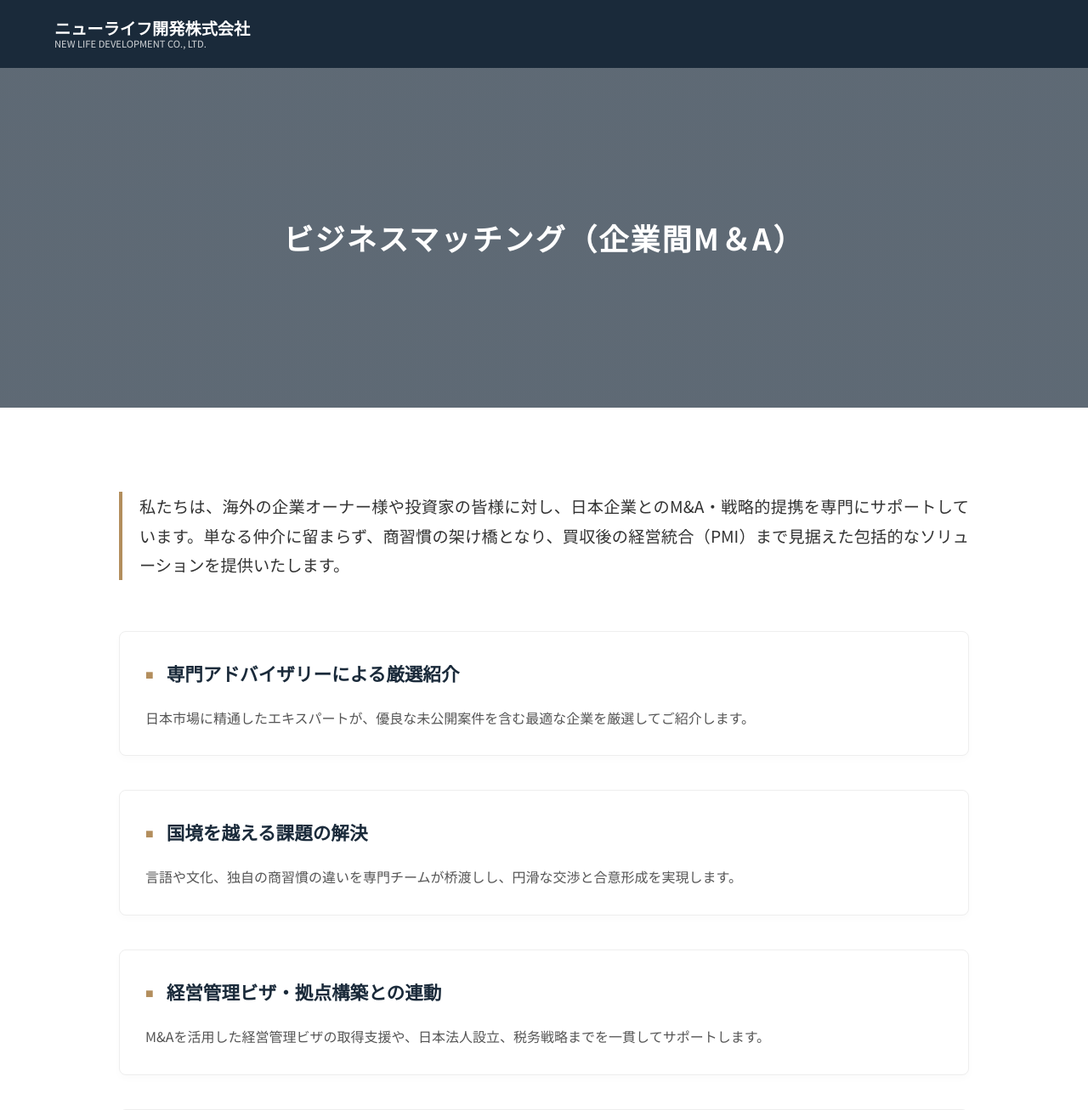
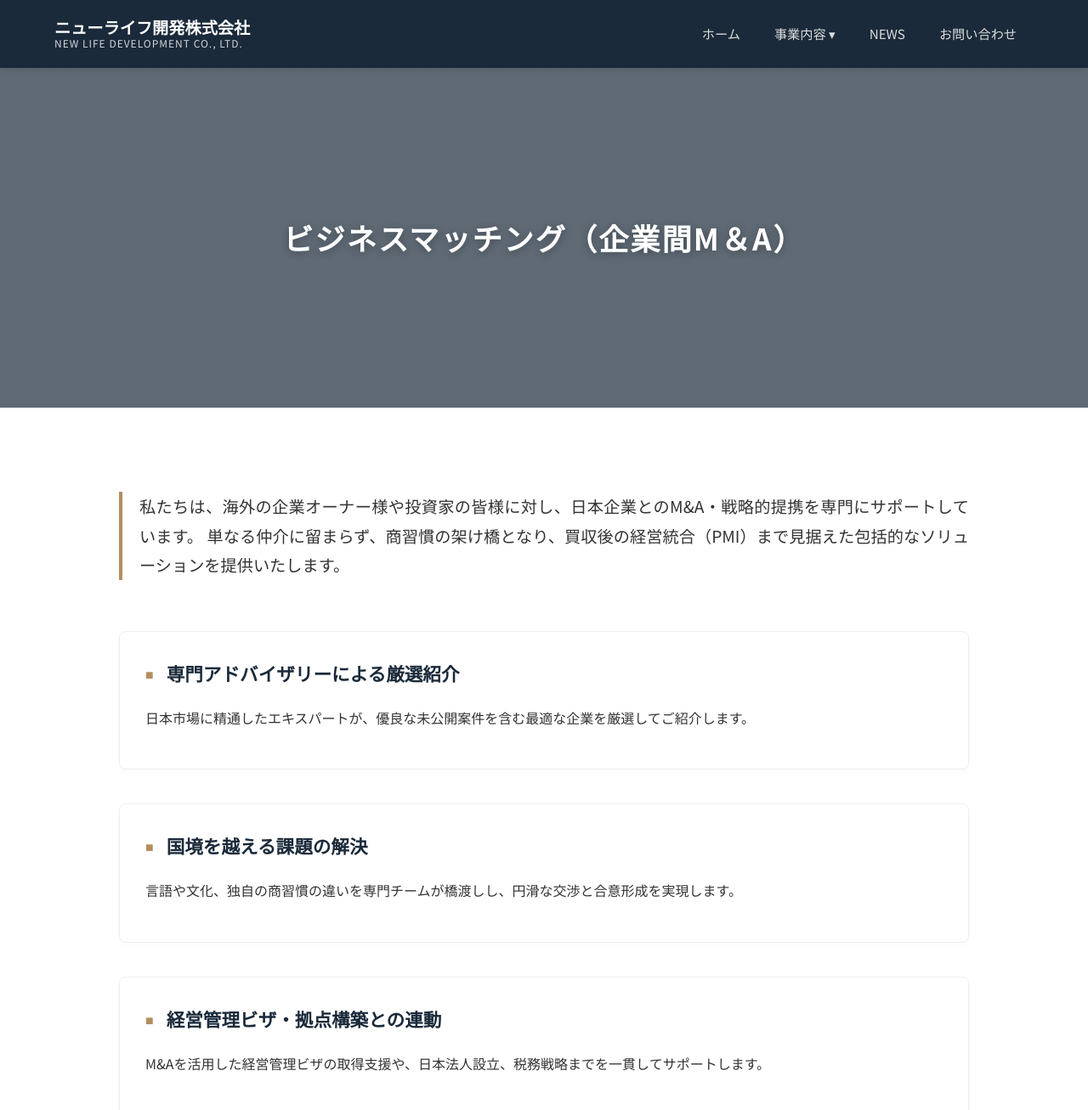
Before and after one commit to yangnan1987/yangnan1987.github.io, a plain HTML site: page service-ma.html in a window 1280 px wide. Shown: the top 1307 px of the page at 85% size. Drawn offline with Linux system fonts and the light colour scheme.

Commit message:
Update service-ma.html

```diff
--- a/service-ma.html
+++ b/service-ma.html
@@ -6,22 +6,37 @@
     <title>ビジネスマッチング（企業間M＆A） - NEW LIFE DEVELOPMENT</title>
     <link href="https://fonts.googleapis.com/css2?family=Noto+Sans+JP:wght@300;400;700&display=swap" rel="stylesheet">
     <style>
-        body, html { margin: 0; padding: 0; font-family: 'Noto Sans JP', sans-serif; color: #333; line-height: 1.8; }
+        body, html { margin: 0; padding: 0; font-family: 'Noto Sans JP', sans-serif; color: #333; line-height: 1.8; scroll-behavior: smooth; }
         a { text-decoration: none; color: inherit; }
+        ul { list-style: none; padding: 0; margin: 0; }
 
         header {
             background-color: #1a2a3a;
             color: white;
             padding: 0 5%;
             height: 80px;
+            position: sticky;
+            top: 0;
+            z-index: 2000;
             display: flex;
             justify-content: space-between;
             align-items: center;
+            box-shadow: 0 2px 10px rgba(0,0,0,0.1);
         }
         .logo-box { text-align: left; line-height: 1.2; }
         .company-name-ja { font-size: 1.2rem; font-weight: 700; }
+        .company-name-en { font-size: 0.75rem; letter-spacing: 1px; opacity: 0.8; }
 
-        /* 子页面 Hero 区域 */
+        nav > ul { display: flex; gap: 0; height: 80px; align-items: center; }
+        nav > ul > li { position: relative; height: 100%; display: flex; align-items: center; }
+        nav > ul > li > a { font-size: 0.95rem; color: #ddd; padding: 0 20px; height: 100%; display: flex; align-items: center; transition: 0.3s; }
+        nav > ul > li:hover > a { color: white; background-color: rgba(255,255,255,0.05); }
+
+        .dropdown { display: none; position: absolute; top: 100%; left: 0; background-color: #1a2a3a; min-width: 260px; box-shadow: 0 8px 16px rgba(0,0,0,0.3); z-index: 3000; }
+        .dropdown li a { display: block; padding: 15px 20px; color: #ccc; border-bottom: 1px solid rgba(255,255,255,0.1); font-size: 0.9rem; }
+        .dropdown li a:hover { background-color: #2c3e50; color: white; padding-left: 25px; }
+        nav > ul > li:hover .dropdown { display: block; }
+
         .sub-hero {
             height: 400px;
             background: linear-gradient(rgba(26, 42, 58, 0.7), rgba(26, 42, 58, 0.7)), url('service-ma-bg.jpg');
@@ -33,7 +48,7 @@
             color: white;
             text-align: center;
         }
-        .sub-hero h1 { font-size: 2.2rem; font-weight: 700; letter-spacing: 2px; }
+        .sub-hero h1 { font-size: 2.2rem; font-weight: 700; letter-spacing: 2px; text-shadow: 0 2px 10px rgba(0,0,0,0.3); }
 
         .container { max-width: 1000px; margin: 0 auto; padding: 80px 5%; }
         .lead-text { font-size: 1.2rem; border-left: 4px solid #b38e5d; padding-left: 20px; margin-bottom: 60px; text-align: justify; }
@@ -41,13 +56,17 @@
         .service-detail-item { margin-bottom: 40px; background: #fff; padding: 30px; border-radius: 8px; border: 1px solid #eee; box-shadow: 0 4px 10px rgba(0,0,0,0.02); }
         .service-detail-item h2 { color: #1a2a3a; font-size: 1.35rem; margin-top: 0; display: flex; align-items: center; }
         .service-detail-item h2::before { content: "■"; margin-right: 15px; color: #b38e5d; font-size: 1rem; }
-        .service-detail-item p { margin-bottom: 0; font-size: 1rem; color: #555; }
 
         .back-home { text-align: center; margin-top: 50px; }
         .btn { display: inline-block; padding: 15px 40px; background: #1a2a3a; color: white; border-radius: 30px; transition: 0.3s; }
         .btn:hover { background: #2c3e50; transform: translateY(-3px); }
 
-        footer { background: #1a2a3a; color: white; padding: 40px 10%; text-align: center; font-size: 0.9rem; margin-top: 80px; }
+        footer { background: #1a2a3a; color: white; padding: 40px 10%; text-align: center; font-size: 0.9rem; }
+
+        @media (max-width: 768px) {
+            nav { display: none; }
+            .sub-hero h1 { font-size: 1.6rem; }
+        }
     </style>
 </head>
 <body>
@@ -56,9 +75,26 @@
     <div class="logo-box">
         <a href="index.html">
             <div class="company-name-ja">ニューライフ開発株式会社</div>
-            <div class="company-name-en" style="font-size: 0.7rem; opacity: 0.8;">NEW LIFE DEVELOPMENT CO., LTD.</div>
+            <div class="company-name-en">NEW LIFE DEVELOPMENT CO., LTD.</div>
         </a>
     </div>
+    <nav>
+        <ul>
+            <li><a href="index.html">ホーム</a></li>
+            <li>
+                <a href="index.html#services">事業内容 ▾</a>
+                <ul class="dropdown">
+                    <li><a href="service-asset.html">資産管理コンサルティング</a></li>
+                    <li><a href="service-ma.html">ビジネスマッチング（M＆A）</a></li>
+                    <li><a href="service-beauty.html">医療美容サポート</a></li>
+                    <li><a href="service-trade.html">貿易支援事業</a></li>
+                    <li><a href="service-welfare.html">福祉関係事業</a></li>
+                </ul>
+            </li>
+            <li><a href="index.html#news">NEWS</a></li>
+            <li><a href="index.html#contact">お問い合わせ</a></li>
+        </ul>
+    </nav>
 </header>
 
 <div class="sub-hero">
@@ -67,7 +103,7 @@
 
 <div class="container">
     <p class="lead-text">
-        私たちは、海外の企業オーナー様や投資家の皆様に対し、日本企業とのM&A・戦略的提携を専門にサポートしています。単なる仲介に留まらず、商習慣の架け橋となり、買収後の経営統合（PMI）まで見据えた包括的なソリューションを提供いたします。
+        私たちは、海外の企業オーナー様や投資家の皆様に対し、日本企業とのM&A・戦略的提携を専門にサポートしています。 単なる仲介に留まらず、商習慣の架け橋となり、買収後の経営統合（PMI）まで見据えた包括的なソリューションを提供いたします。
     </p>
 
     <div class="service-detail-item">
@@ -77,12 +113,12 @@
 
     <div class="service-detail-item">
         <h2>国境を越える課題の解決</h2>
-        <p>言語や文化、独自の商習慣の違いを専門チームが桥渡しし、円滑な交渉と合意形成を実現します。</p>
+        <p>言語や文化、独自の商習慣の違いを専門チームが橋渡しし、円滑な交渉と合意形成を実現します。</p>
     </div>
 
     <div class="service-detail-item">
         <h2>経営管理ビザ・拠点構築との連動</h2>
-        <p>M&Aを活用した経営管理ビザの取得支援や、日本法人設立、税务戦略までを一貫してサポートします。</p>
+        <p>M&Aを活用した経営管理ビザの取得支援や、日本法人設立、税務戦略までを一貫してサポートします。</p>
     </div>
 
     <div class="service-detail-item">
@@ -100,9 +136,7 @@
     </div>
 </div>
 
-<footer>
-    &copy; 2025 NEW LIFE DEVELOPMENT CO., LTD. All Rights Reserved.
-</footer>
+<footer>&copy; 2025 NEW LIFE DEVELOPMENT CO., LTD. All Rights Reserved.</footer>
 
 </body>
 </html>
```
